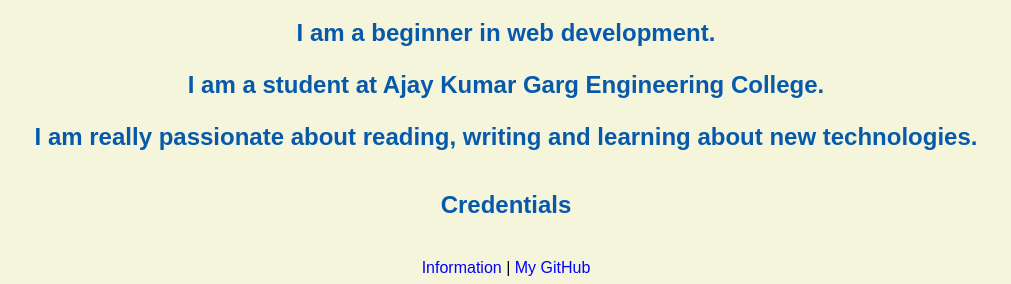
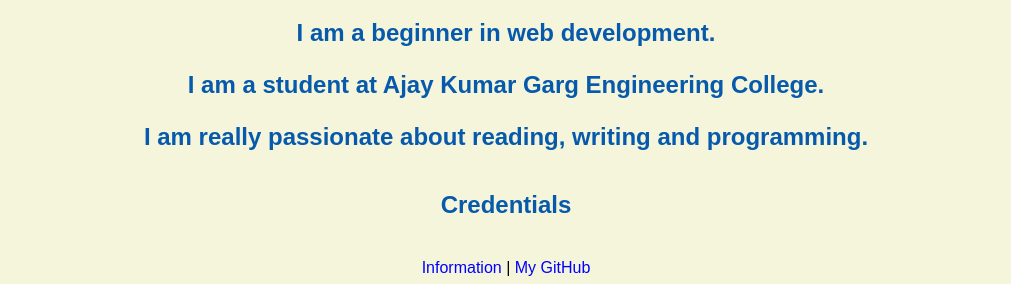
Before and after one commit to rifafatima/portfolio, a plain HTML site: page index.html in a window 1280 px wide. Shown: the part 516-800 px from the top of the page, without its empty margins (134-1145 px from the left). Drawn offline with Linux system fonts and the light colour scheme.

Commit message:
Update index.html

```diff
--- a/index.html
+++ b/index.html
@@ -21,7 +21,7 @@
 <h2 About Me</h2>
   <p> I am a beginner in web development.</p>
   <P> I am a student at Ajay Kumar Garg Engineering College.</p>
-  <p >I am really passionate about reading, writing and learning about new technologies. </P>
+  <p >I am really passionate about reading, writing and programming. </P>
 
   <h2>  Credentials</h2>
 <p> <a href="resume.html"> Information</a> |<a href="https://github.com/rifafatima"> My GitHub</a></p>
```
